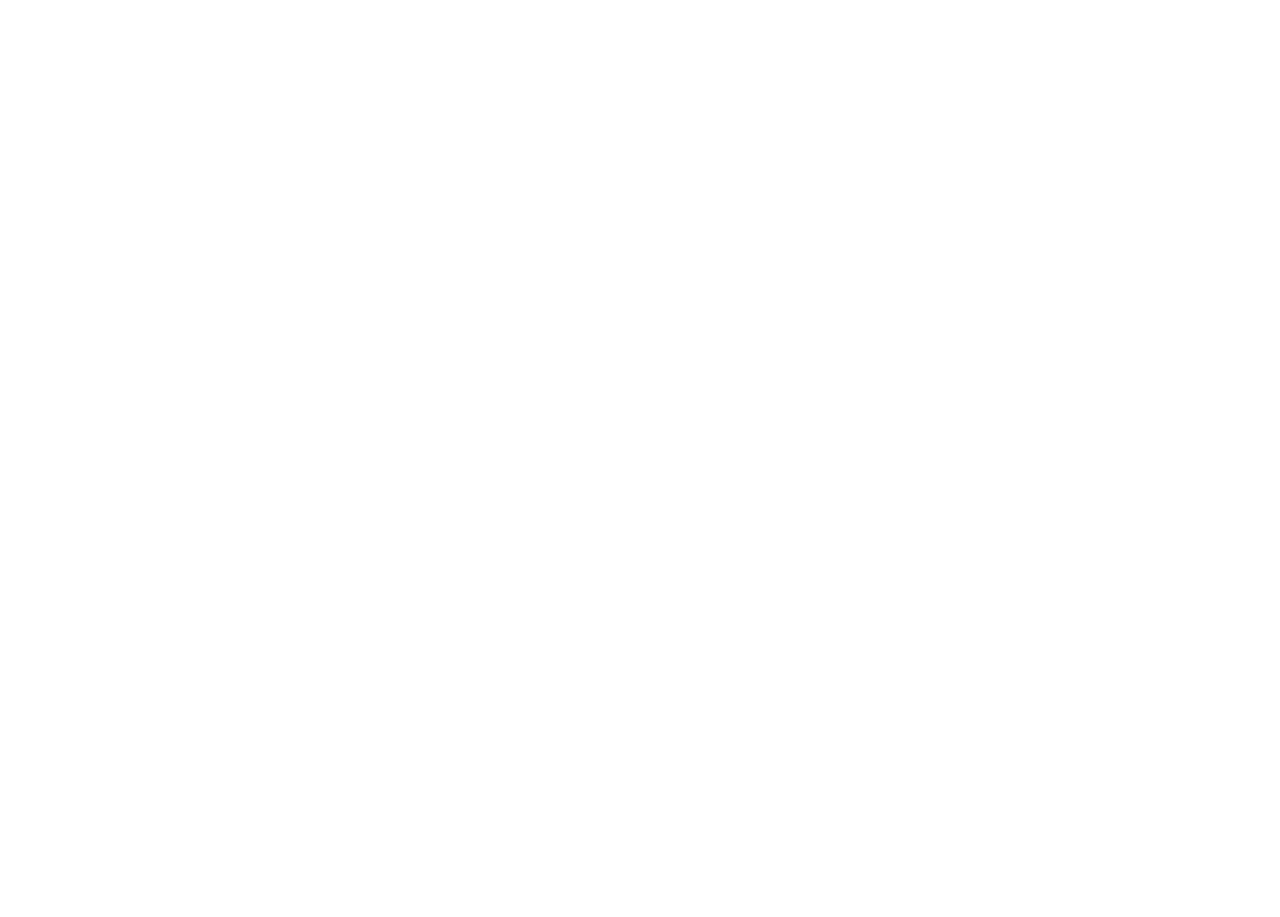
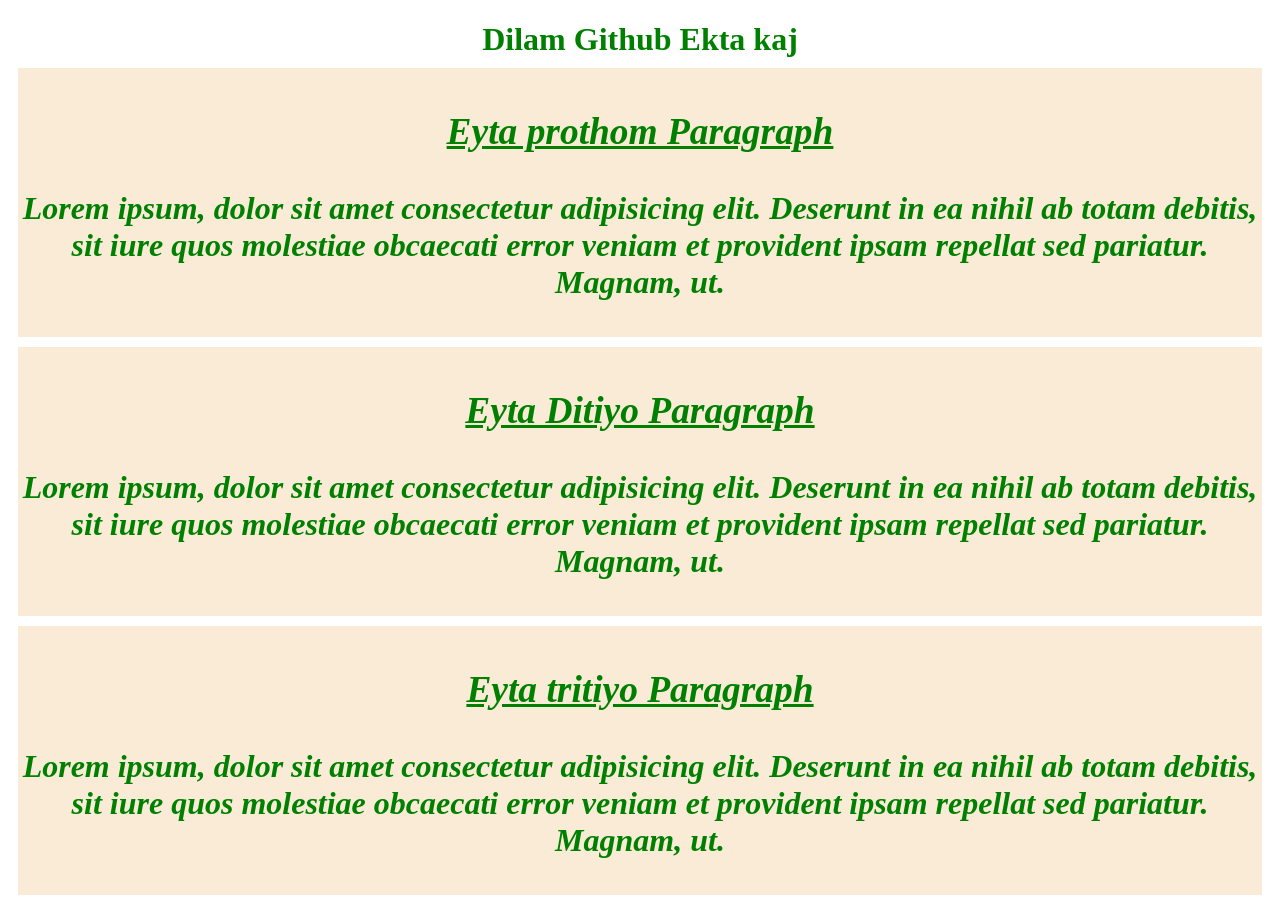
Before and after one commit to iMrAN-the-knight/my-first-git-work, a plain HTML site: page index.html in a window 1280 px wide. Before the commit the page ends 800 px from the top, so only its background shows below. Drawn offline with Linux system fonts and the light colour scheme.

Commit message:
Dilam Github Ekta kaj

```diff
--- a/index.html
+++ b/index.html
@@ -4,8 +4,21 @@
     <meta charset="UTF-8">
     <meta name="viewport" content="width=device-width, initial-scale=1.0">
     <title>My first Git Work</title>
+    <link rel="stylesheet" href="style.css/nutun.css">
 </head>
 <body>
-
+    <h1 class="matha">Dilam Github Ekta kaj</h1class>
+    <div class="vvlog">
+        <h3 class="v">Eyta prothom Paragraph</h3>
+        <p>Lorem ipsum, dolor sit amet consectetur adipisicing elit. Deserunt in ea nihil ab totam debitis, sit iure quos molestiae obcaecati error veniam et provident ipsam repellat sed pariatur. Magnam, ut.</p>
+    </div>
+    <div class="vvlog">
+        <h3 class="v">Eyta Ditiyo Paragraph</h3>
+        <p>Lorem ipsum, dolor sit amet consectetur adipisicing elit. Deserunt in ea nihil ab totam debitis, sit iure quos molestiae obcaecati error veniam et provident ipsam repellat sed pariatur. Magnam, ut.</p>
+    </div>
+    <div class="vvlog">
+        <h3 class="v">Eyta tritiyo Paragraph</h3>
+        <p>Lorem ipsum, dolor sit amet consectetur adipisicing elit. Deserunt in ea nihil ab totam debitis, sit iure quos molestiae obcaecati error veniam et provident ipsam repellat sed pariatur. Magnam, ut.</p>
+    </div>
 </body>
 </html>
--- /dev/null
+++ b/style.css/nutun.css
@@ -0,0 +1,22 @@
+.vvlog{
+background-color: antiquewhite;
+border: 5px;
+padding: 4px;
+font-style: oblique;
+margin: 10px;
+}
+.matha{
+text-align: center;
+font-weight: bold;
+color: green;
+box-shadow: 4px;
+}
+.v{
+text-decoration:  underline;
+
+    text-align: center;
+    text-shadow: 15px;
+    font-style: italic;
+    font-family: 'Times New Roman', Times, serif;
+    /*text-decoration: underline;*/
+}
```
